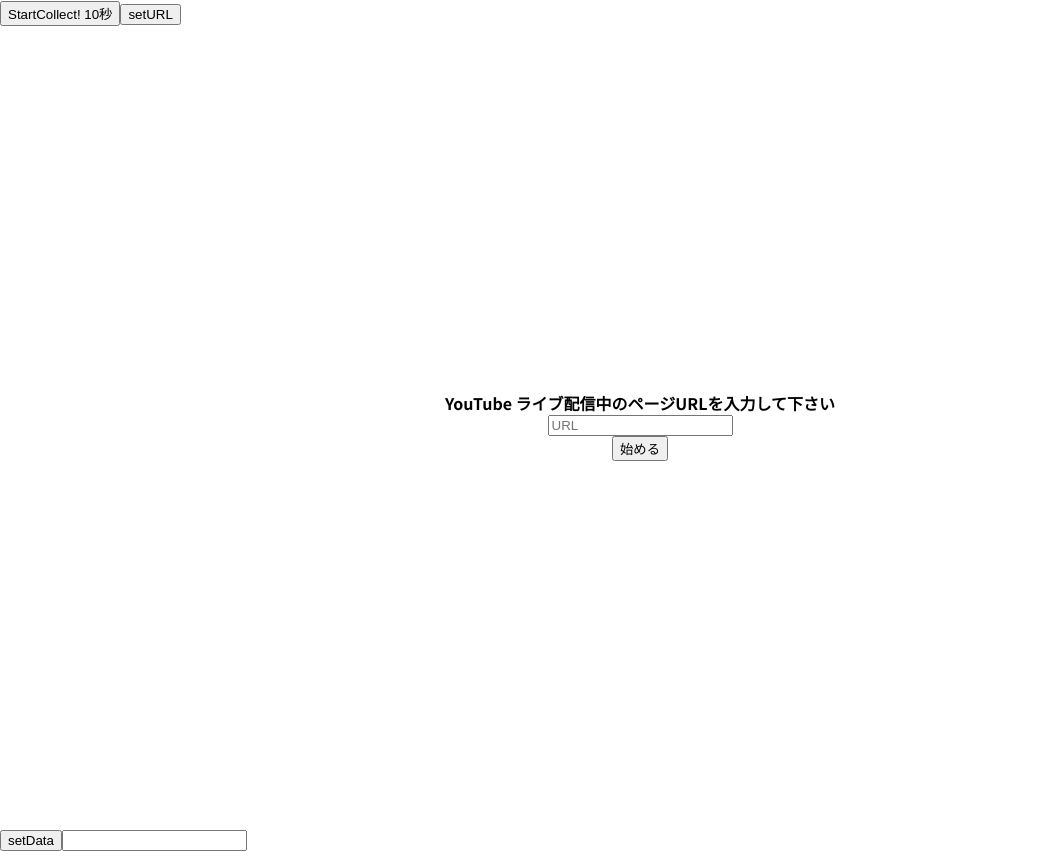
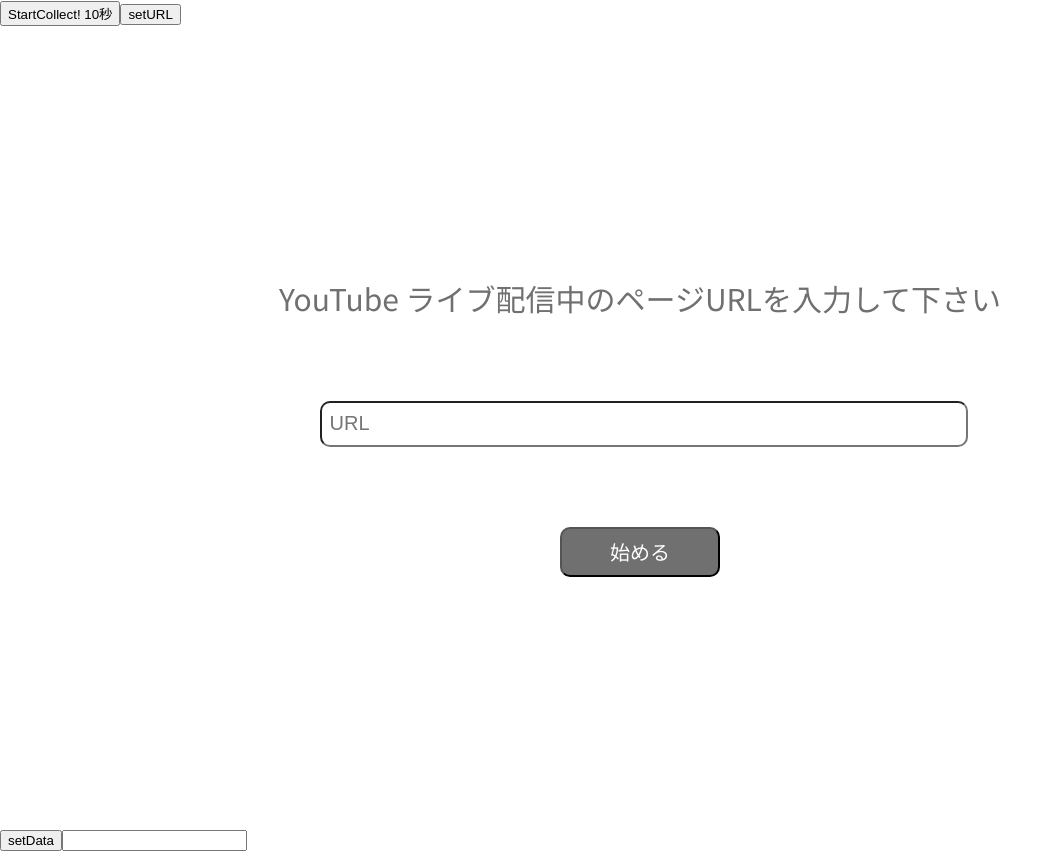
Before and after one commit to sftn0928/LiveEnquete, a Nuxt app: page /Live in a window 1280 px wide. Shown: the whole page, without its empty margins (0-1062 px from the left). Built offline with nearby package versions, Linux system fonts and the light colour scheme.

Commit message:
components/setURL.vueの変更

```diff
--- a/components/setURL.vue
+++ b/components/setURL.vue
@@ -1,11 +1,17 @@
 <template>
   <div class="set-url">
-    <p>YouTube ライブ配信中のページURLを入力して下さい</p>
-    <input type="text" placeholder="URL" />
-    <button>始める</button>
+    <div class="message">
+      <p>YouTube ライブ配信中のページURLを入力して下さい</p>
+    </div>
+    <div class="input-style">
+      <input type="text" placeholder=" URL"/>
+    </div>
+    <button class="button-style">始める</button>
   </div>
 </template>
+
 <script></script>
+
 <style scoped>
   .set-url{
     height: 100vh;
@@ -14,6 +20,30 @@
     flex-direction: column;
     justify-content: center;
     align-items: center;
-    font-weight: 700;
+    font-weight: 400;
+    color: #707070;
+  }
+  .message{
+    font-size: 30px;
+  }
+  .input-style{
+    width: 50%;
+    margin: 10vh 0;
+  }
+  .input-style input{
+    height: 2em;
+    width: 100%;
+    font-size: 20px;
+    border-radius: 10px;
+  }
+  .button-style{
+    width: 8em;
+    height: 2.5em;
+    display: inline-block;
+    font-size: 20px;
+    background-color: #707070;
+    color: #ffffff;
+    border-radius: 10px;
+    cursor: pointer;
   }
 </style>
```
